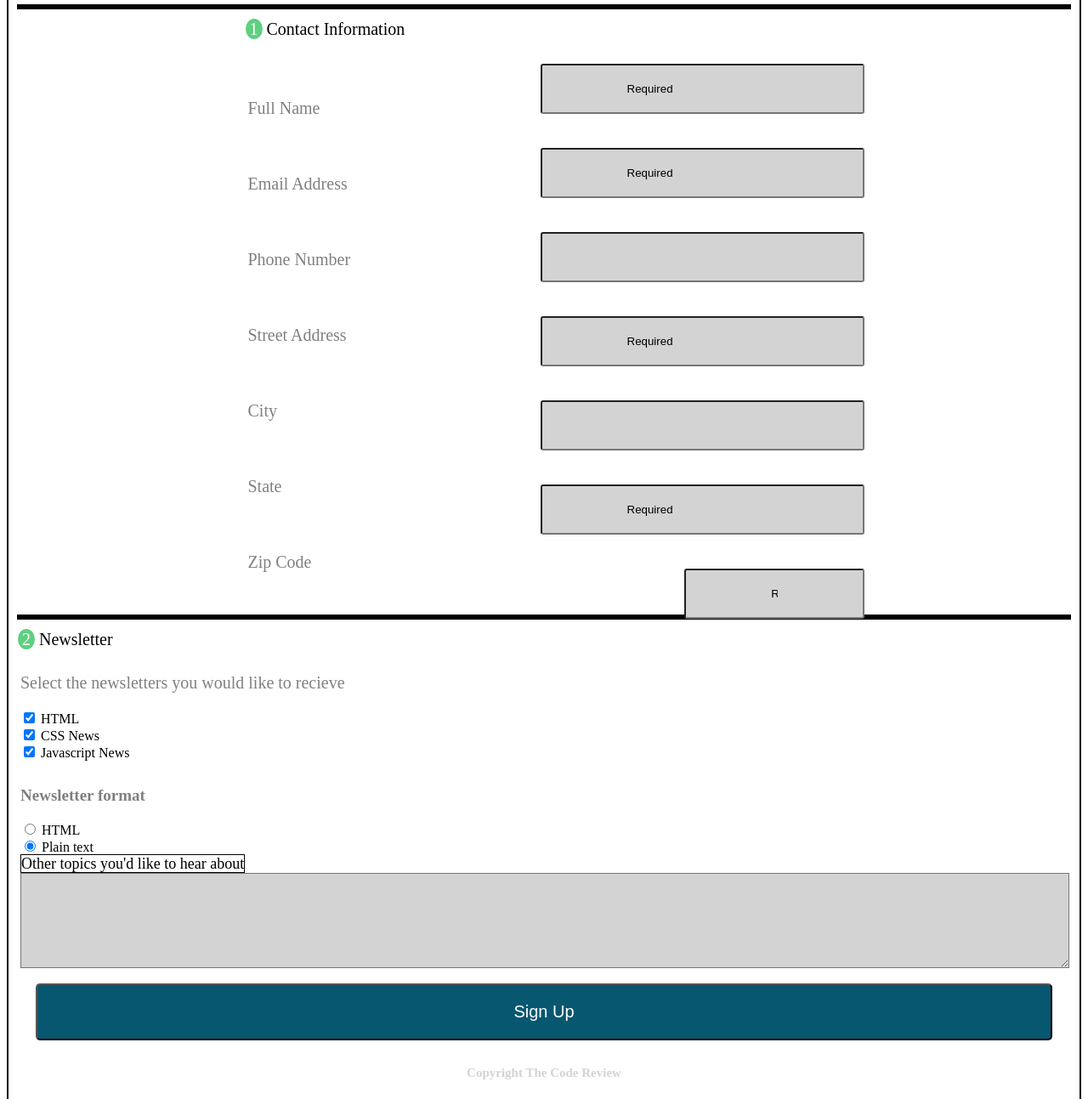
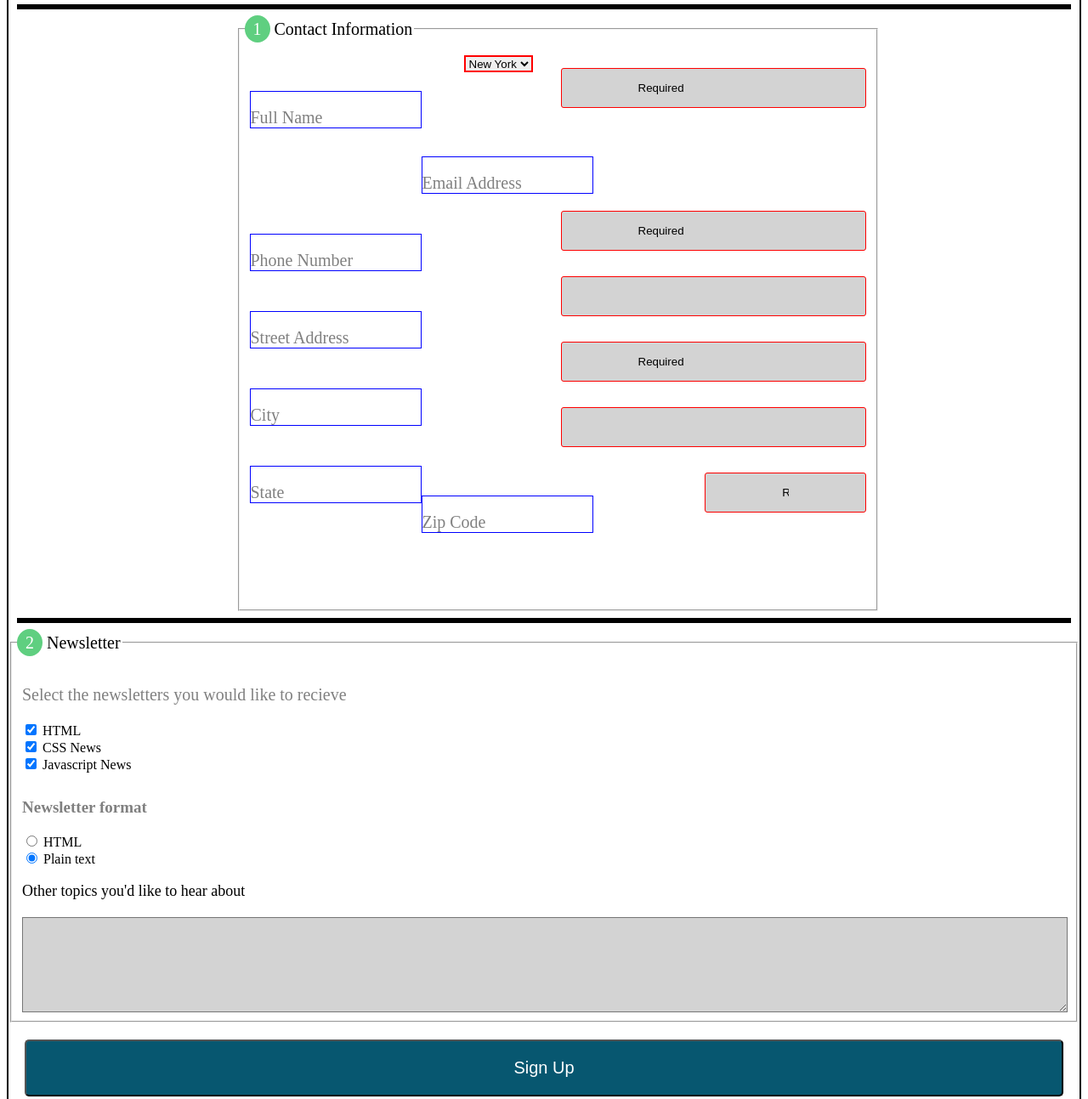
Before and after one commit to Gavin81/TechDegree-project-03, a plain HTML site: page index.html in a window 1280 px wide. Shown: the part 199-1492 px from the top of the page at 85% size. Drawn offline with Linux system fonts and the light colour scheme.

Commit message:
html css
made several changes to both syntaxes.

```diff
--- a/index.html
+++ b/index.html
@@ -47,10 +47,15 @@
 
 
       <label for="state">State</label>
-      <input type="State" name="state" id="state" value="Required" required/>
+      <!--<input type="State" name="state" id="state" value="Required" required/>-->
+      <select id="state" name="user_state">
+          <option value="NY">New York</option>
+          <option value="TS">Texas</option>
+          <option value="CA">California</option>
+      </select>
 
 
-      <label for="zip-code">Zip Code</label>
+      <br><br><label for="zip-code">Zip Code</label>
       <input type="Zip" name="zip-code" id="zip-code" value="Required" required/>
   </fieldset>
 
@@ -64,37 +69,34 @@
   <!--<h2>Newsletter</h2>-->
   <legend><span class="number">2</span> Newsletter</legend>
 
-  <p>Select the newsletters you  would like to recieve</p>
+    <p>Select the newsletters you  would like to recieve</p>
 
-
+  <div class="checkbox">
     <input type="checkbox" id="html" name="newsletter" checked="checked" value=""/>
     <label for="html">HTML</label>
-
 
     <br><input type="checkbox" id="css" name="newsletter" checked="checked" />
     <label for="css">CSS News</label>
 
-
     <br><input type="checkbox" id="javascript" name="newsletter" checked="checked" />
     <label for="javascript">Javascript News</label>
+  </div>
 
+    <h3>Newsletter format</h3>
 
-<h3>Newsletter format</h3>
-
-
+<div class="radio">
     <input type="radio" id="html-format" name="format" checked=checked>
     <label for="html">HTML</label>
 
     <br><input type="radio" id="plain" name="format" checked=checked>
     <label for="plain">Plain text</label>
-
+</div>
 
     <br><label for="other" id="topics">Other topics you'd like to hear about</label>
     <textarea type="text" id="other" name="other"> </textarea>
 
-  <br><button type="submit" id="button" value="Sign Up">Sign Up</button>
-
 </fieldset>
+  <button type="submit" id="button" value="Sign Up">Sign Up</button>
 
 </form>
 
--- a/styles.css
+++ b/styles.css
@@ -36,12 +36,8 @@ hr{
 .form{
 
 }
-.form ul{
-  margin: 0px 0px;
-  padding: 0px 0px;
-}
-.form li{
-  list-style: none;
+.form-area{
+  display: ;
 }
 .number {
   padding: 1px 5px;
@@ -58,51 +54,66 @@ legend{
 }
 
 .form label{
+  border: 1px solid blue;
   font-size: 20px;
   color: grey;
+  margin: 0px 0px 0px 0px;
+  padding: 0px 0px 0px 0px;
 }
 .form input{
-  margin: 20px 0px;
-  padding: 20px 100px;
+  border: 1px solid red;
+  margin: 15px 0px;
+  padding: 15px 90px;
   background-color: lightgrey;
   border-radius: 3px;
 }
+input:focus{
+
+}
+#state{
+  border: 2px solid red;
+  margin: 0px 0px 10px 50px;
+  line-height: 20px;
+  height: 20px;
+}
+
+
 
 
 footer{
 
 }
-footer ul{
-  margin: 0px 0px;
-  padding: 0px 0px;
-}
-footer li{
-  list-style: none;
-  padding-left: 15px;
-}
-footer h2{
-  font-size: 20px;
-  color: black;
+fieldset{
+
 }
 footer p{
-  font-size: 20px;
+  font-size: 18px;
   color: grey;
   padding-left: 15px;
 }
 footer h3{
-  font-size: 17px;
+  font-size: 18px;
   color: grey;
   margin-top: 30px;
   padding-left: 15px;
   padding-bottom: 0px;
 }
+.checkbox{
+  padding-left: 10px;
+}
+.radio{
+  padding-left: 10px;
+}
 #topics{
-
+  font-size: 19px;
+  margin-left: 15px;
+  margin-top: 20px;
 }
 #other{
   margin: auto;
   display: block;
   width: 90%;
+  margin-top: 20px;
   padding: 40px 0px;
 }
 #button{
@@ -163,15 +174,19 @@ footer h4{
     margin: auto;
     width: 725px;
   }
+  .number{
+    margin: 0px 0px 0px -16px;
+    padding: 5px 10px 5px 10px;
+  }
   legend{
-    margin: 40px 0px 0px -16px;
+
   }
   .form-area{
     height: 680px;
     width: 100%;
   }
   fieldset{
-    border: none;
+
   }
   .form h1{
 
@@ -203,28 +218,28 @@ footer h4{
   legend{/* Newsletter Heading */
     font-size: 20px;
     margin-top: 30px;
-    padding-left: 0px;
+    padding-left: 10px;
   }
   footer p{/* Select the newsletters */
     font-size: 20px;
     padding-left: 0px;
   }
-  div {
+  .checkbox {
     padding: 0px 0px 0px 0px;
   }
-  input{
 
-  }
   footer h3{/* Newsletter Format */
     font-size: 19px;
     margin-left: 0px;
+    padding-left: 0px;
+  }
+  .radio{
     padding-left: 0px;
   }
   footer h4{/* Copy right */
     font-size: 15px;
   }
   #topics{
-    border: 1px solid black;
     font-size: 18px;
     margin: 20px 0px 20px 0px;
   }
@@ -236,7 +251,7 @@ footer h4{
     width: 97%;
     font-size: 20px;
     border-radius: 5px;
+    margin-top: 20px;
   }
 
-
 }
```
